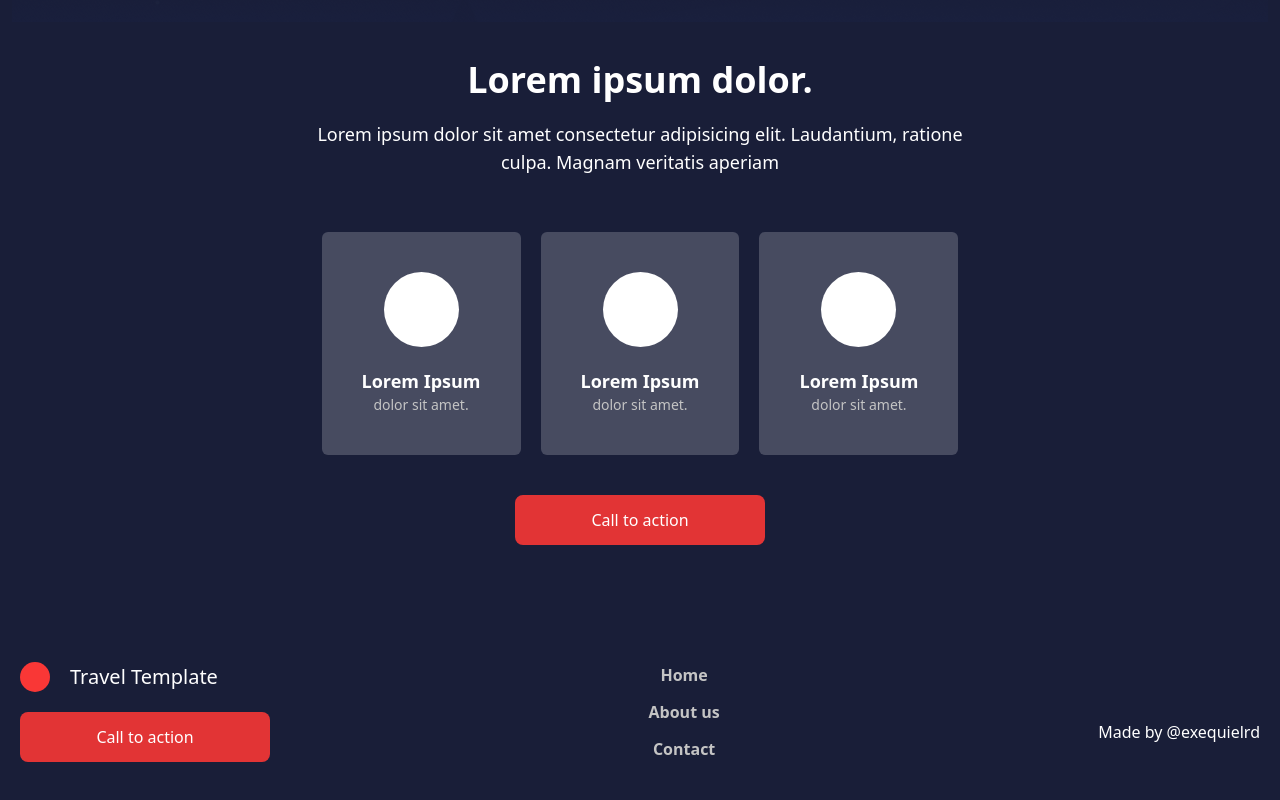
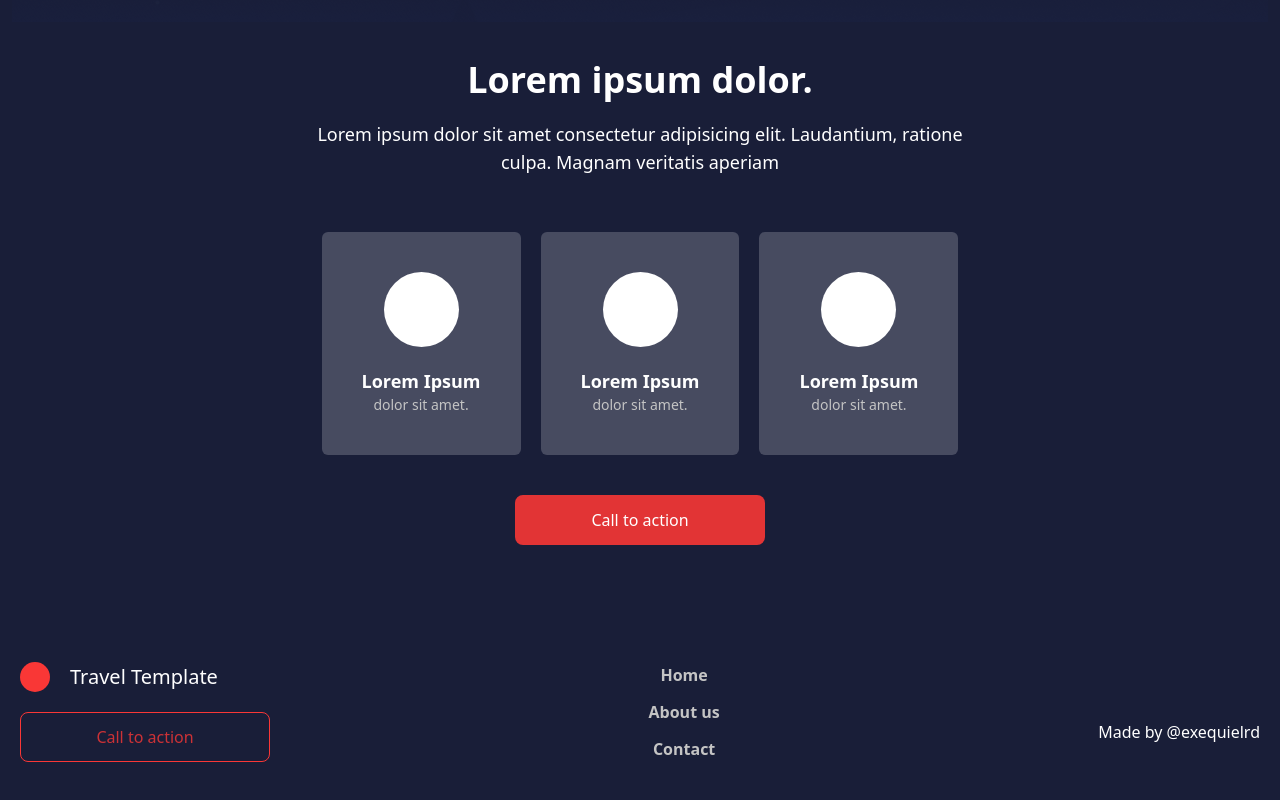
Before and after one commit to Exequielrd/travel-template, a Vue app: page / in a window 1280 px wide. Shown: the part 2928-3728 px from the top of the page. Built offline with nearby package versions, Linux system fonts and the light colour scheme.

Commit message:
cta  outlined

```diff
--- a/src/components/layout/FooterSection.vue
+++ b/src/components/layout/FooterSection.vue
@@ -10,7 +10,7 @@ import CallToAction from '../shared/CallToAction.vue'
           <div class="aspect-square bg-orange w-[30px] rounded-full"></div>
           <h2 class="text-xl font-light">Travel Template</h2>
         </div>
-        <CallToAction />
+        <CallToAction outlined />
       </div>
       <ul
         class="flex flex-col text-center gap-3 font-semibold text-grey justify-center my-10 md:my-0"
--- a/src/components/shared/CallToAction.vue
+++ b/src/components/shared/CallToAction.vue
@@ -1,5 +1,16 @@
+<script setup>
+defineProps({
+  outlined: Boolean
+})
+</script>
 <template>
-  <button class="w-[250px] h-[50px] bg-orange/90 hover:bg-orange rounded-lg">
+  <button
+    class="w-[250px] h-[50px] bg-orange/90 hover:bg-orange rounded-lg"
+    :class="{
+      'bg-transparent border border-orange hover:bg-orange text-orange/80 hover:text-white':
+        outlined
+    }"
+  >
     <slot>Call to action</slot>
   </button>
 </template>
```
